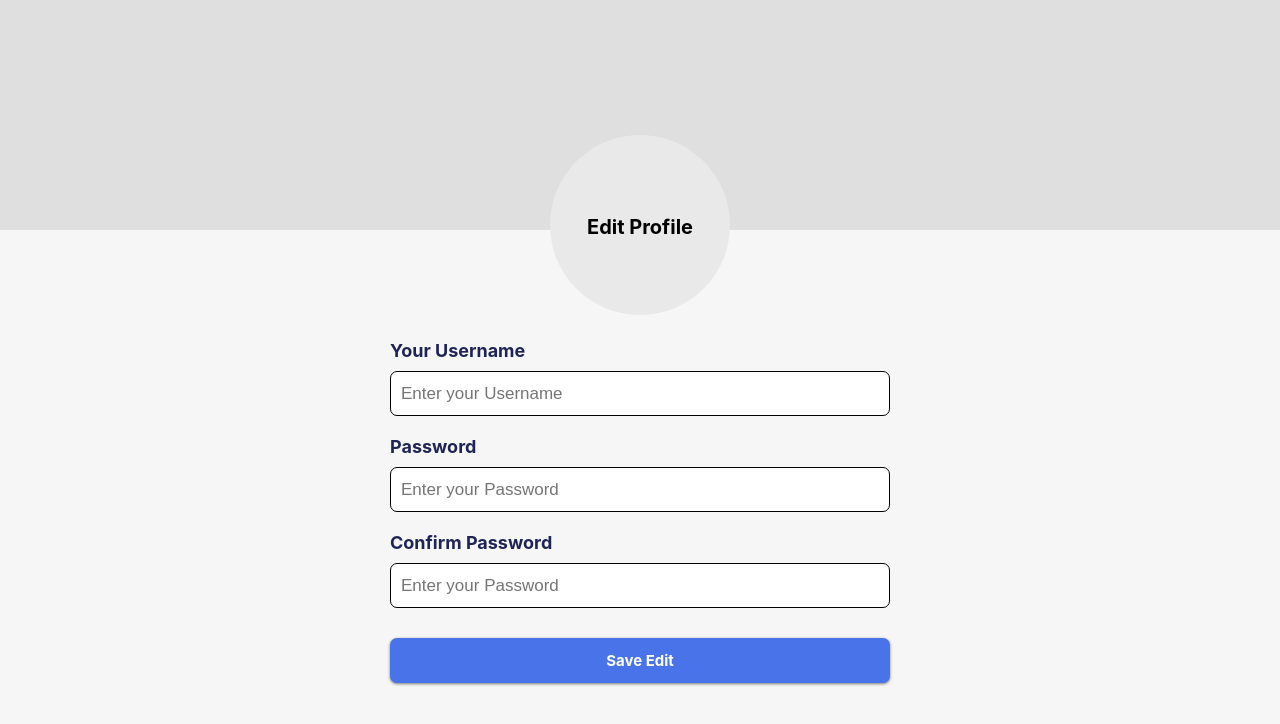
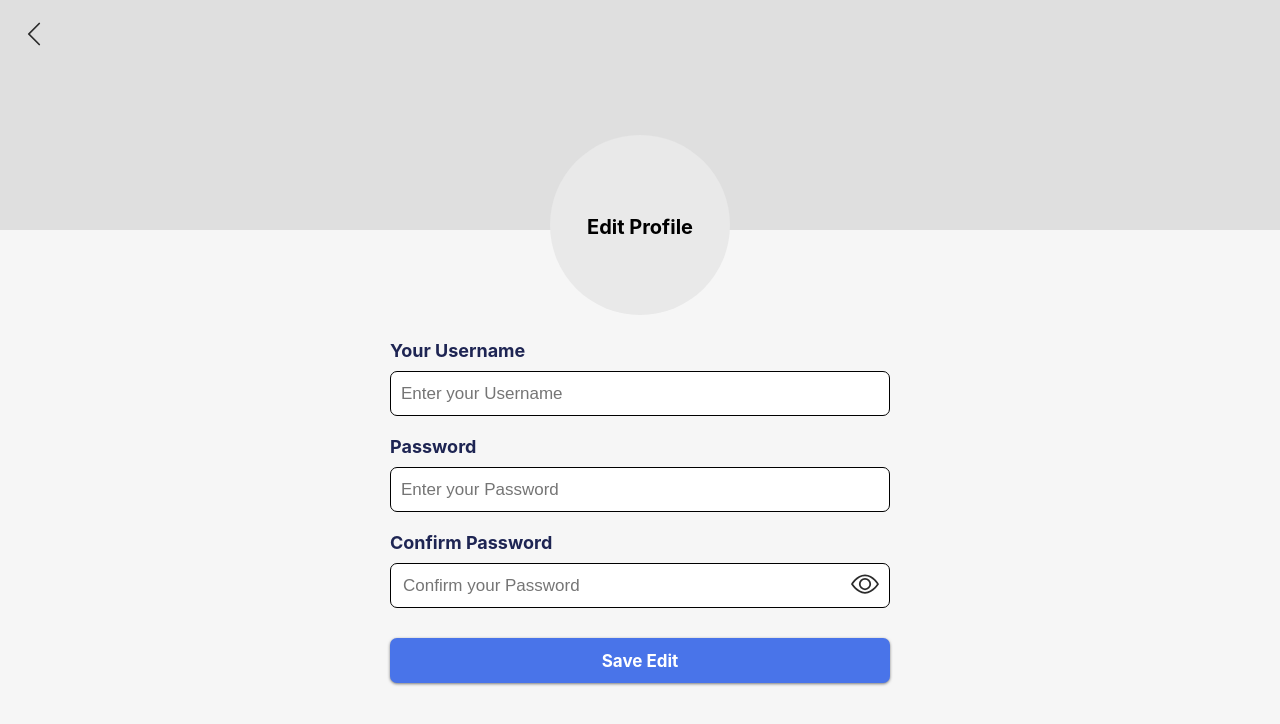
Before and after one commit to Rexy1216/Integ, a React (Create React App) app: page /edit-profile in a window 1280 px wide. Shown: the top 724 px of the page. Built offline with nearby package versions, Linux system fonts and the light colour scheme.

Commit message:
Added Page Navigations and Added some Icons

```diff
--- a/src/Components/Edit/Edit.js
+++ b/src/Components/Edit/Edit.js
@@ -1,38 +1,111 @@
 import React from "react";
-import "./edit.css"
-
+import "./edit.css";
+import { BsChevronLeft } from "react-icons/bs";
+import { useNavigate } from "react-router-dom";
+import { BsEye, BsEyeSlash } from "react-icons/bs";
+import { useState } from "react";
 
 const EditProfile = () => {
+  const [hidden, setHidden] = useState(true);
+
+  const navigate = useNavigate();
+
+  function handleClickBack() {
+    navigate(-1);
+  }
+
+  function handleClickSave() {
+    navigate("/profile");
+  }
+
   return (
     <div>
       <div className="top">
+        <BsChevronLeft
+          size={28}
+          color="#2B2B2B"
+          style={{
+            cursor: "pointer",
+            position: "absolute",
+            left: 0,
+            margin: "20px",
+          }}
+          onClick={handleClickBack}
+        />
         <div className="circle">
-                    <p style={{ display: "flex", justifyContent: "center", paddingTop: 80, fontWeight: "bold", fontSize: 20 }}>
+          <p
+            style={{
+              display: "flex",
+              justifyContent: "center",
+              paddingTop: 80,
+              fontWeight: "bold",
+              fontSize: 20,
+            }}
+          >
             Edit Profile
           </p>
         </div>
       </div>
-            <div style={{display: "flex", justifyContent: "center", marginTop: 50}}>
+      <div style={{ display: "flex", justifyContent: "center", marginTop: 50 }}>
         <div className="signp">
           <div style={{ marginLeft: 30, marginTop: 40 }}>
-                        <p style={{ color: '#1E2553', fontSize: 18, fontWeight: "bold" }}>Your Username</p>
-                        <input className='user-input' type='text' placeholder='Enter your Username' />
+            <p style={{ color: "#1E2553", fontSize: 18, fontWeight: "bold" }}>
+              Your Username
+            </p>
+            <input
+              className="user-input"
+              type="text"
+              placeholder="Enter your Username"
+            />
           </div>
           <div style={{ marginLeft: 30, marginTop: 20 }}>
-                        <p style={{ color: '#1E2553', fontSize: 18, fontWeight: "bold" }}>Password</p>
-                        <input className='user-input' type='text' placeholder='Enter your Password' />
+            <p style={{ color: "#1E2553", fontSize: 18, fontWeight: "bold" }}>
+              Password
+            </p>
+            <input
+              className="user-input"
+              type="text"
+              placeholder="Enter your Password"
+            />
           </div>
           <div style={{ marginLeft: 30, marginTop: 20 }}>
-                        <p style={{ color: '#1E2553', fontSize: 18, fontWeight: "bold" }}>Confirm Password</p>
-                        <input className='user-input' type='text' placeholder='Enter your Password' />
+            <p style={{ color: "#1E2553", fontSize: 18, fontWeight: "bold" }}>
+              Confirm Password
+            </p>
+            <div className="user-input">
+              <input
+                className="user-inputs"
+                type={hidden ? "password" : "text"}
+                placeholder="Confirm your Password"
+              />
+              <div className="icon-container">
+                {hidden ? (
+                  <BsEye
+                    size={28}
+                    color="#2B2B2B"
+                    style={{ cursor: "pointer" }}
+                    onClick={() => setHidden(!hidden)}
+                  />
+                ) : (
+                  <BsEyeSlash
+                    size={28}
+                    color="#2B2B2B"
+                    style={{ cursor: "pointer" }}
+                    onClick={() => setHidden(!hidden)}
+                  />
+                )}
               </div>
-                    <div className='login-button'>
-                        <p style={{ fontSize: 15, fontWeight: "bold", color: 'white' }} >Save Edit</p>
+            </div>
+          </div>
+          <div className="login-button" onClick={handleClickSave}>
+            <p style={{ fontSize: 17, fontWeight: "bold", color: "white" }}>
+              Save Edit
+            </p>
           </div>
         </div>
       </div>
     </div>
-    )
-}
+  );
+};
 
 export default EditProfile;
--- a/src/Components/Edit/edit.css
+++ b/src/Components/Edit/edit.css
@@ -22,3 +22,26 @@
     height: 600px;
     padding: 20px;
 }
+
+.user-input {
+    display: flex;
+    flex-direction: row;
+    align-items: center;
+    margin-top: 10px;
+    border-width: 0px;
+    border: 1px solid;
+    border-radius: 7px;
+    font-size: 17px;
+    width: 500px;
+    height: 45px;
+    background-color: white;
+}
+
+.user-inputs {
+    border-width: 0px;
+    outline-style: none;
+    border-radius: 7px;
+    font-size: 17px;
+    width: 500px;
+    background-color: transparent;
+}
--- a/src/Components/Profile/profile.js
+++ b/src/Components/Profile/profile.js
@@ -1,14 +1,44 @@
 import React from "react";
-import "./profile.css"
-
+import "./profile.css";
+import { BsChevronLeft } from "react-icons/bs";
+import { useNavigate } from "react-router-dom";
 
 const Profile = () => {
+  const navigate = useNavigate();
+
+  function handleClickBack() {
+    navigate(-1);
+  }
+
+  function handleClickEdit() {
+    navigate("/edit-profile");
+  }
+
   return (
     <div>
       <div className="top">
+        <BsChevronLeft
+          size={28}
+          color="#2B2B2B"
+          style={{
+            cursor: "pointer",
+            position: "absolute",
+            left: 0,
+            margin: "20px",
+          }}
+          onClick={handleClickBack}
+        />
         <div className="circle">
-                    <p style={{ display: "flex", justifyContent: "center", paddingTop: 80, fontWeight: "bold", fontSize: 20 }}>
-                        HELLO UserName
+          <p
+            style={{
+              display: "flex",
+              justifyContent: "center",
+              paddingTop: 80,
+              fontWeight: "bold",
+              fontSize: 20,
+            }}
+          >
+            HELLO
           </p>
         </div>
       </div>
@@ -19,16 +49,16 @@ const Profile = () => {
       <div style={{ display: "flex", justifyContent: "center", marginTop: 30 }}>
         <p style={{ fontSize: 20, fontWeight: "bold" }}>Actions</p>
       </div>
-            <div style={{ display: "flex", justifyContent: "center", }}>
-                <div className="buttons">
+      <div style={{ display: "flex", justifyContent: "center" }}>
+        <div className="buttons" onClick={handleClickEdit}>
           <p style={{ color: "white", fontWeight: "bold" }}>Edit</p>
         </div>
-                <div className="buttons" style={{ backgroundColor: '#BE6F6F' }}>
+        <div className="buttons" style={{ backgroundColor: "#BE6F6F" }}>
           <p style={{ color: "white", fontWeight: "bold" }}>Delete</p>
         </div>
       </div>
     </div>
-    )
-}
+  );
+};
 
 export default Profile;
--- a/src/Components/Registration/registration.js
+++ b/src/Components/Registration/registration.js
@@ -11,8 +11,13 @@ const Registration = () => {
   const [check, setCheck] = useState(true);
 
   const navigate = useNavigate();
+
   function handleClickSignUp() {
     navigate("/signup");
+  }
+
+  function handleClickLogin() {
+    navigate("/profile");
   }
 
   return (
@@ -136,7 +141,7 @@ const Registration = () => {
               Forgot Password?
             </p>
           </div>
-          <div className="login-button">
+          <div className="login-button" onClick={handleClickLogin}>
             <p style={{ fontSize: 17, fontWeight: "bold", color: "white" }}>
               Log in
             </p>
--- a/src/Components/SignUp/sign.js
+++ b/src/Components/SignUp/sign.js
@@ -1,7 +1,13 @@
 import React from "react";
 import "./sign.css";
+import { useNavigate } from "react-router-dom";
 
 const Signup = () => {
+  const navigate = useNavigate();
+
+  function handleClickLogin() {
+    navigate("/profile");
+  }
   return (
     <div className="main-container">
       <div style={{ display: "flex", justifyContent: "center" }}>
@@ -49,8 +55,8 @@ const Signup = () => {
               placeholder="Enter your Password"
             />
           </div>
-          <div className="login-button">
-            <p style={{ fontSize: 15, fontWeight: "bold", color: "white" }}>
+          <div className="login-button" onClick={handleClickLogin}>
+            <p style={{ fontSize: 17, fontWeight: "bold", color: "white" }}>
               Log in
             </p>
           </div>
```
Lines whose indentation alone changed are shown as unchanged.
